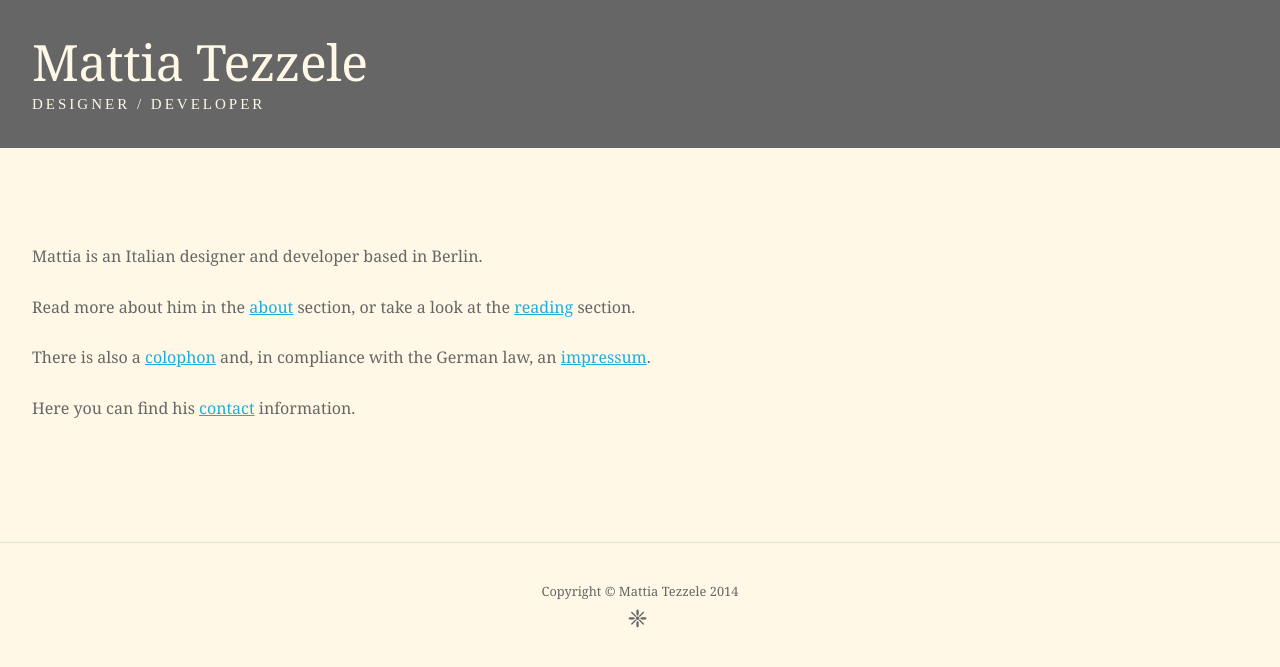
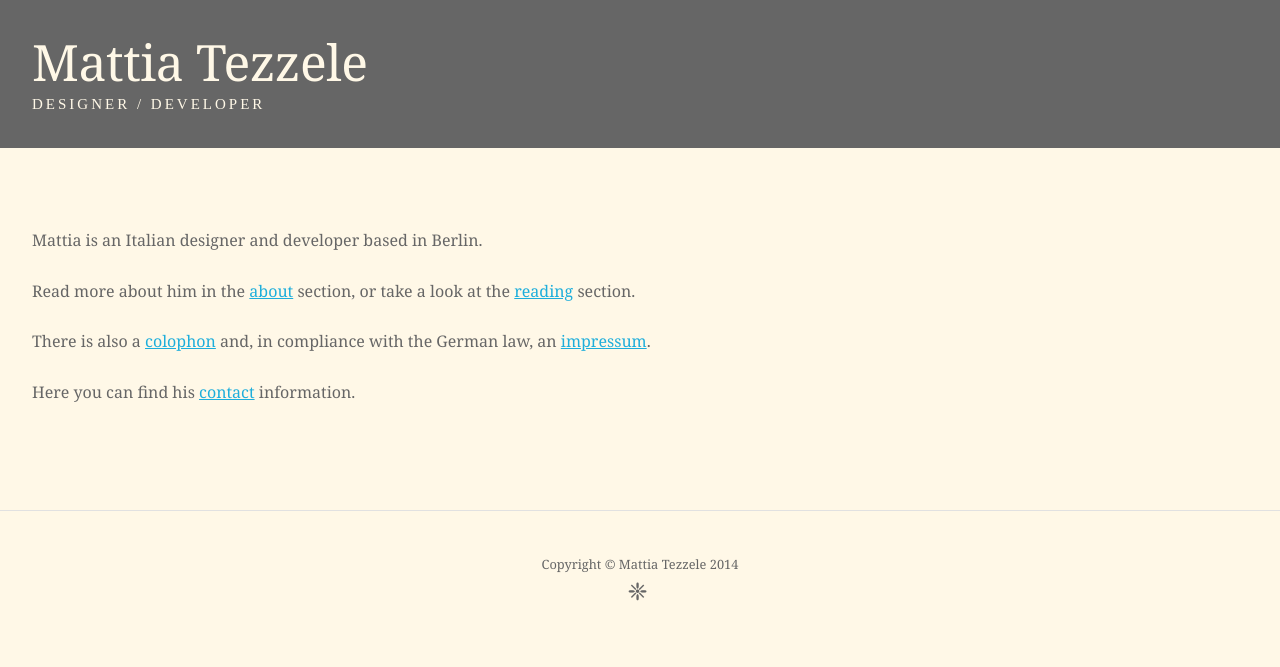
Before and after one commit to mrzool/mrzool.github.io, a Jekyll site: the page built from index.md, in a window 1280 px wide. Shown: the top 667 px of the page. Built offline with Jekyll 4.4.1, drawn with Linux system fonts in a browser that asks for light colours.

Commit message:
Slightly less vertical whitespace

```diff
--- a/css/skeleton.css
+++ b/css/skeleton.css
@@ -31,7 +31,7 @@
   position: relative;
   /* width: 80%;  */
   max-width: 44em;
-  margin: 6em 2em;
+  margin: 5em 2em;
   padding: 0; }
 .container .column,
 .container .columns {
@@ -368,7 +368,7 @@ p {
 –––––––––––––––––––––––––––––––––––––––––––––––––– */
 hr {
   margin-top: 3rem;
-  margin-bottom: 3.5rem;
+  margin-bottom: 4rem;
   border-width: 0;
   border-top: 1px solid #E1E1E1;
 }
```
